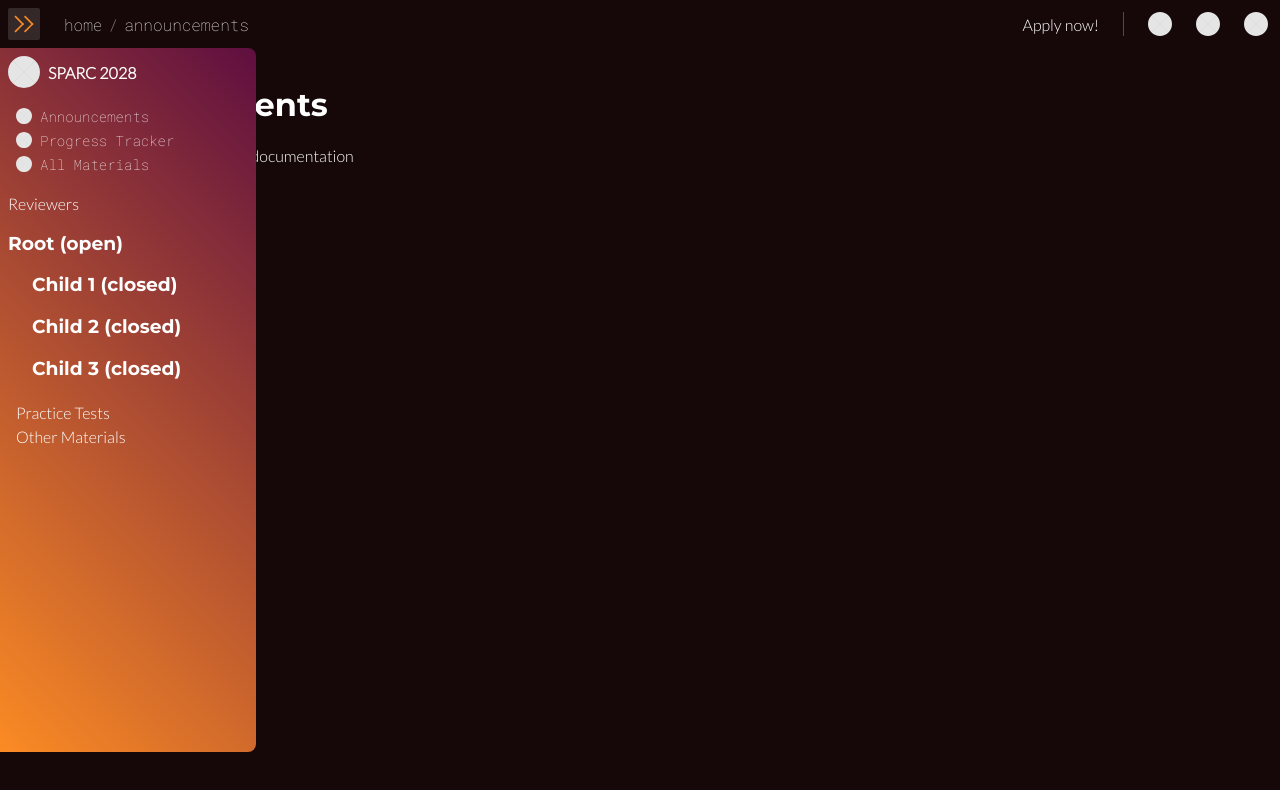
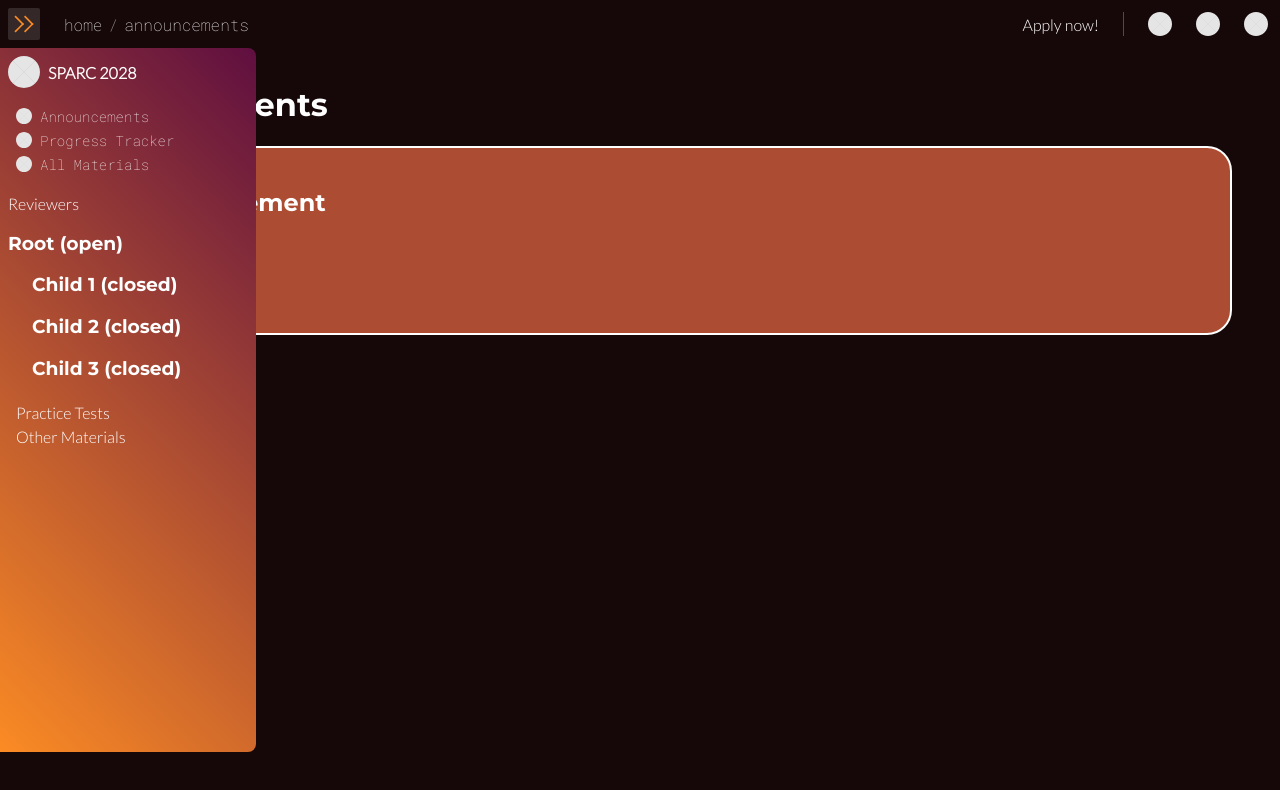
Before and after one commit to elaiah-pshs/sparc-website, a SvelteKit app: page /announcements in a window 1280 px wide. Shown: the top 790 px of the page. Built offline with nearby package versions, Linux system fonts and the light colour scheme.

Commit message:
Add announcement template

```diff
--- a/src/routes/announcements/+page.svelte
+++ b/src/routes/announcements/+page.svelte
@@ -6,5 +6,19 @@
 
 <main>
     <h1>Announcements</h1>
-    <p>Visit <a href="https://kit.svelte.dev">kit.svelte.dev</a> to read the documentation</p>
+    <div class="announcement">
+        <h2>Test Announcement</h2>
+        <h3><i>By SPARC '28</i></h3>
+        <p>Hello!</p>
+    </div>
+
+    <style>
+    .announcement {
+    background-color: #ac4c32;
+    color: white;
+    border-radius: 25px;
+    border: 2px solid white;
+    padding: 20px;
+    }
+    </style>
 </main>
```
